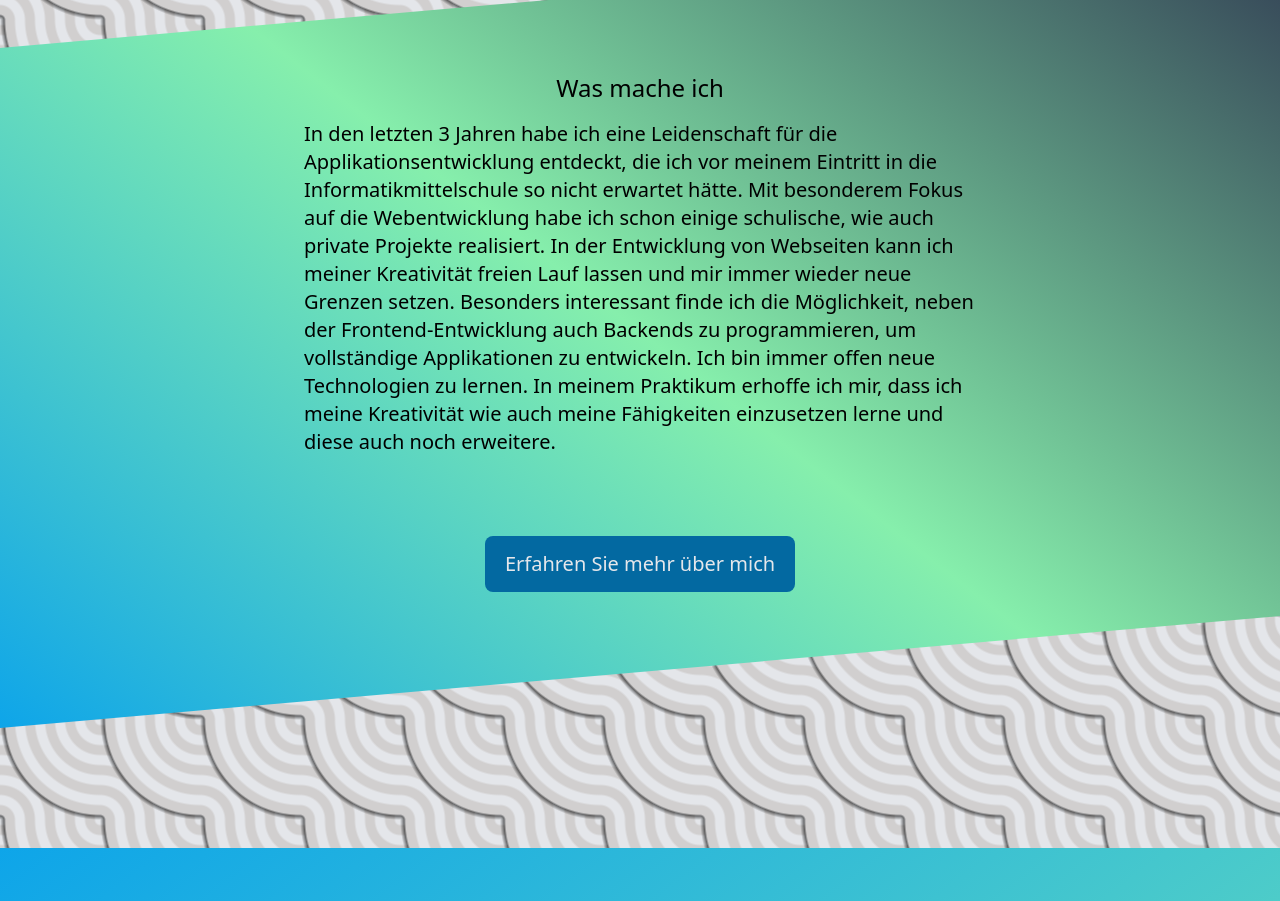
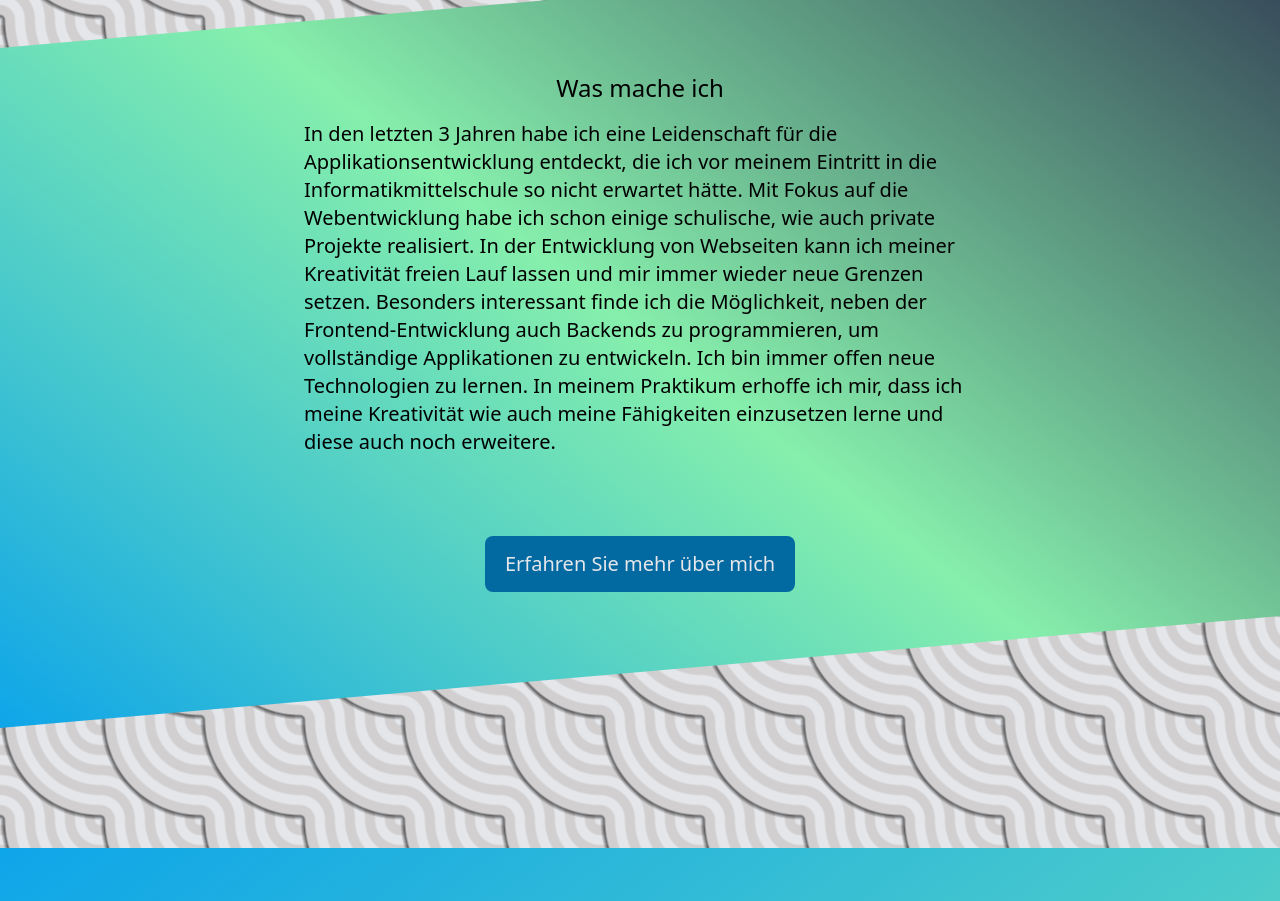
Before and after one commit to Spogotenau/portfolio, a React (Vite) app: page / in a window 1280 px wide. Shown: the part 1080-1981 px from the top of the page. Built offline with nearby package versions, Linux system fonts and the light colour scheme; a web font is replaced by a local one.

Commit message:
changed text

```diff
--- a/src/Pages/Startseite/index.jsx
+++ b/src/Pages/Startseite/index.jsx
@@ -75,16 +75,16 @@ function Startseite() {
         <p className='mx-auto text-xl max-w-2xl'>
           In den letzten 3 Jahren habe ich eine Leidenschaft für die
           Applikationsentwicklung entdeckt, die ich vor meinem Eintritt in die
-          Informatikmittelschule so nicht erwartet hätte. Mit besonderem Fokus
-          auf die Webentwicklung habe ich schon einige schulische, wie auch
-          private Projekte realisiert. In der Entwicklung von Webseiten kann ich
-          meiner Kreativität freien Lauf lassen und mir immer wieder neue
-          Grenzen setzen. Besonders interessant finde ich die Möglichkeit, neben
-          der Frontend-Entwicklung auch Backends zu programmieren, um
-          vollständige Applikationen zu entwickeln. Ich bin immer offen neue
-          Technologien zu lernen. In meinem Praktikum erhoffe ich mir, dass ich
-          meine Kreativität wie auch meine Fähigkeiten einzusetzen lerne und
-          diese auch noch erweitere.
+          Informatikmittelschule so nicht erwartet hätte. Mit Fokus auf die
+          Webentwicklung habe ich schon einige schulische, wie auch private
+          Projekte realisiert. In der Entwicklung von Webseiten kann ich meiner
+          Kreativität freien Lauf lassen und mir immer wieder neue Grenzen
+          setzen. Besonders interessant finde ich die Möglichkeit, neben der
+          Frontend-Entwicklung auch Backends zu programmieren, um vollständige
+          Applikationen zu entwickeln. Ich bin immer offen neue Technologien zu
+          lernen. In meinem Praktikum erhoffe ich mir, dass ich meine
+          Kreativität wie auch meine Fähigkeiten einzusetzen lerne und diese
+          auch noch erweitere.
         </p>
         <button className='linkButton mt-20 mx-auto text-lg md:text-xl text-gray-200 bg-sky-700 hover:bg-sky-800 font-medium rounded-lg px-5 py-3.5'>
           <Link to='/überMich'>Erfahren Sie mehr über mich</Link>
```
